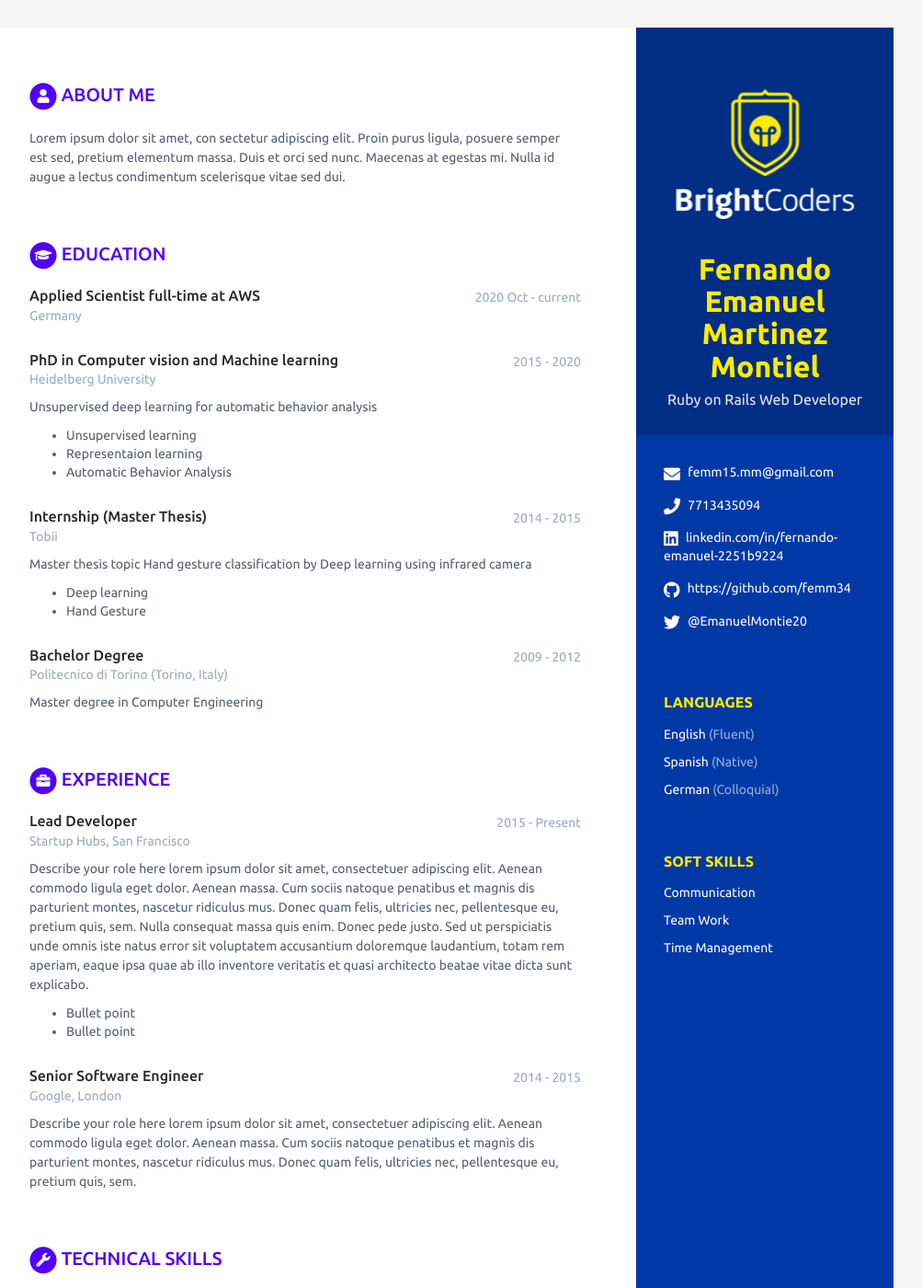
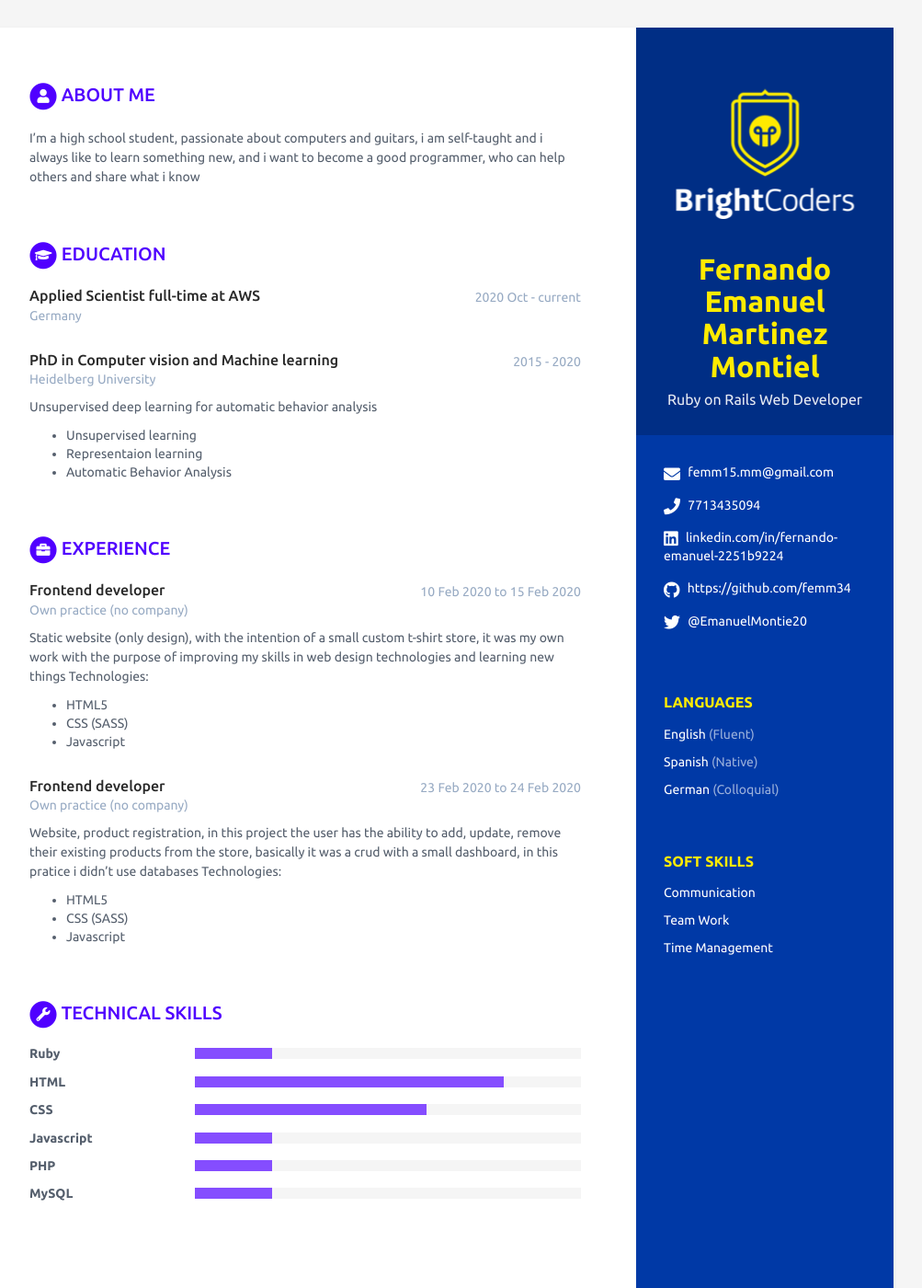
Before and after one commit to BC-MAY-21-ROR/kata-03-scorecard-femm34, a Jekyll site: the page built from index.html, in a window 1280 px wide and 1400 px high. Shown: the whole window at 92% size, without its empty margins (168-1171 px from the left). Built offline with Jekyll 4.4.1, drawn with Linux system fonts in a browser that asks for light colours; some of the changed text lies outside the part shown.

Commit message:
personal data and projects

```diff
--- a/_data/data.yml
+++ b/_data/data.yml
@@ -50,7 +50,7 @@ sidebar:
 career-profile:
   title: About Me # NO MODIFICAR
   summary: |
-    Lorem ipsum dolor sit amet, con sectetur adipiscing elit. Proin purus ligula, posuere semper est sed, pretium elementum massa. Duis et orci sed nunc. Maecenas at egestas mi. Nulla id augue a lectus condimentum scelerisque vitae sed dui.
+    I'm a high school student, passionate about computers and guitars, i am self-taught and i always like to learn something new, and i want to become a good programmer, who can help others and share what i know
 
 # Registra aquí tus estudios. Agrega o elimina según sea necesario
 educationcomplete:
@@ -69,48 +69,32 @@ educationcomplete:
         - Representaion learning
         - Automatic Behavior Analysis
 
-  - degree: Internship (Master Thesis)
-    university: Tobii
-    time: 2014 - 2015
-    details: |
-      Master thesis topic Hand gesture classification by Deep learning using infrared camera
-
-        - Deep learning
-        - Hand Gesture
-
-  - degree: Bachelor Degree
-    university: Politecnico di Torino (Torino, Italy)
-    time: 2009 - 2012
-    details: |
-      Master degree in Computer Engineering
-
 # Registra aquí tu experiencia. Agrega o elimina según sea necesario
 experiences:
-  - role: Lead Developer
-    time: 2015 - Present
-    company: Startup Hubs, San Francisco
+  - role: Frontend developer
+    time: 10 Feb 2020 to 15 Feb 2020
+    company: Own practice (no company)
     details: |
-      Describe your role here lorem ipsum dolor sit amet, consectetuer
-      adipiscing elit. Aenean commodo ligula eget dolor. Aenean massa.
-      Cum sociis natoque penatibus et magnis dis parturient montes,
-      nascetur ridiculus mus. Donec quam felis, ultricies nec,
-      pellentesque eu, pretium quis, sem. Nulla consequat massa quis
-      enim. Donec pede justo. Sed ut perspiciatis unde omnis iste natus
-      error sit voluptatem accusantium doloremque laudantium, totam rem
-      aperiam, eaque ipsa quae ab illo inventore veritatis et quasi
-      architecto beatae vitae dicta sunt explicabo.
-        - Bullet point
-        - Bullet point
+      Static website (only design), with the intention of a small custom t-shirt store,
+      it was my own work with the purpose of improving my skills in web
+      design technologies and learning new things
+        Technologies:
+        - HTML5
+        - CSS (SASS)
+        - Javascript
 
-  - role: Senior Software Engineer
-    time: 2014 - 2015
-    company: Google, London
+  - role: Frontend developer
+    time: 23 Feb 2020 to 24 Feb 2020
+    company: Own practice (no company)
     details: |
-      Describe your role here lorem ipsum dolor sit amet, consectetuer
-      adipiscing elit. Aenean commodo ligula eget dolor. Aenean massa.
-      Cum sociis natoque penatibus et magnis dis parturient montes,
-      nascetur ridiculus mus. Donec quam felis, ultricies nec,
-      pellentesque eu, pretium quis, sem.
+      Website, product registration, in this project the user has the
+      ability to add, update, remove their existing products from
+      the store, basically it was a crud with a small dashboard, in this pratice
+      i didn't use databases
+        Technologies:
+        - HTML5
+        - CSS (SASS)
+        - Javascript
 
 # Registra aquí tus habilidades técnicas, para level utiliza:
 # 20% para Novice
@@ -122,23 +106,23 @@ skills:
   title: Technical Skills # NO MODIFICAR
 
   toolset:
-    - name: Python
+    - name: Ruby
       level: 20%
 
-    - name: PyTorch
-      level: 40%
+    - name: HTML
+      level: 80%
 
-    - name: Tensorflow
+    - name: CSS
       level: 60%
 
-    - name: Caffe
-      level: 80%
+    - name: Javascript
+      level: 20%
 
-    - name: Matlab
-      level: 100%
+    - name: PHP
+      level: 20%
 
-    - name: C/C++
-      level: 40%
+    - name: MySQL
+      level: 20%
 
 # NO MODIFICAR
 footer: >
```
